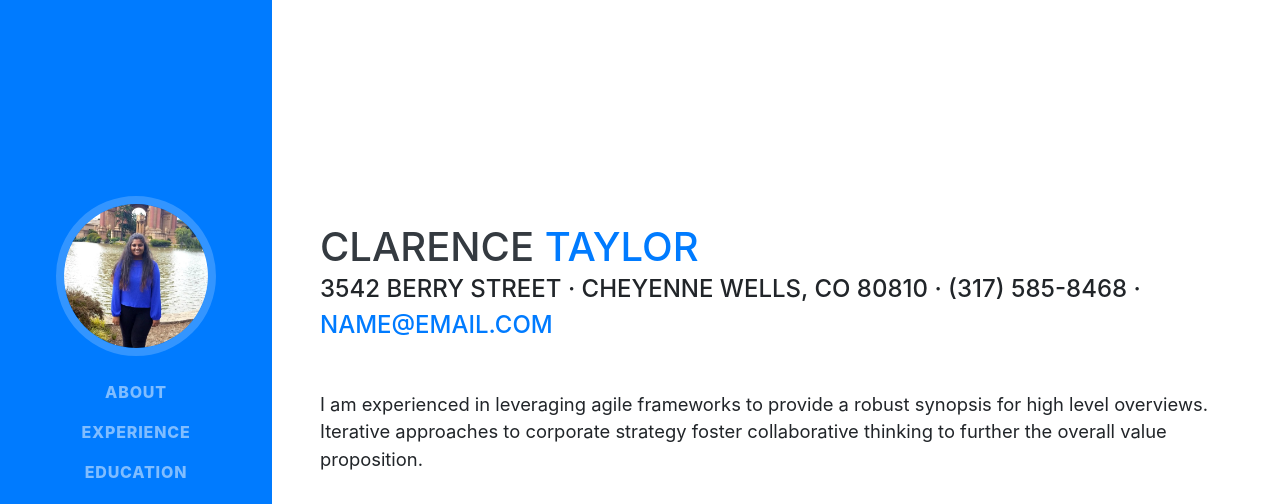
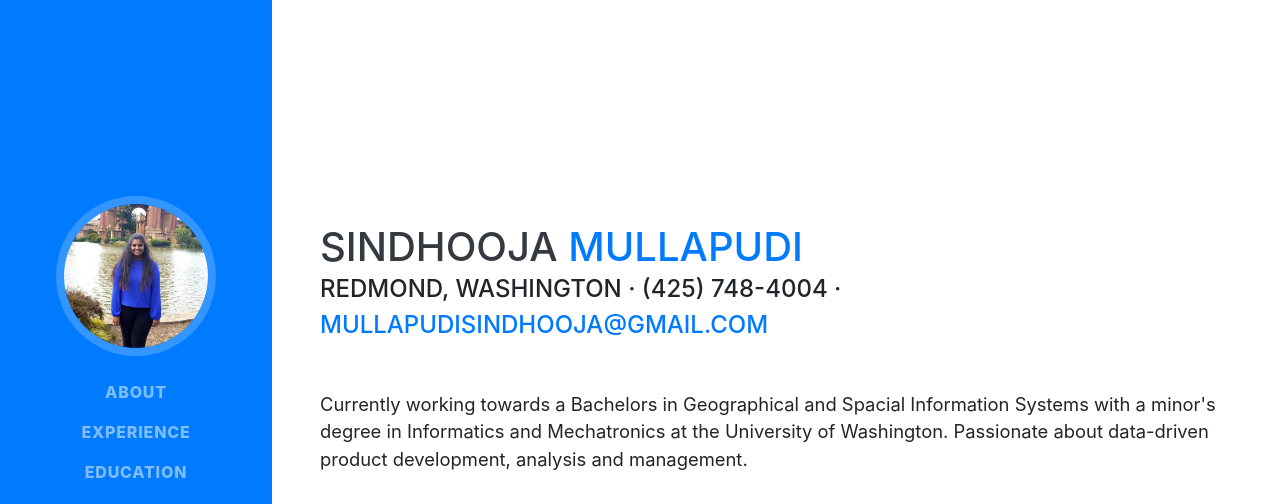
Before and after one commit to Sindhooja-Mullapudi/Sindhooja-Mullapudi.github.io, a website with bundled scripts: page index.html in a window 1280 px wide. Shown: the top 504 px of the page. Built offline with nearby package versions, Linux system fonts and the light colour scheme; a web font is replaced by a local one.

Commit message:
Update index.html

```diff
--- a/index.html
+++ b/index.html
@@ -8,7 +8,7 @@
   <meta name="description" content="">
   <meta name="author" content="">
 
-  <title>Resume - Start Bootstrap Theme</title>
+  <title>Resume</title>
 
   <!-- Bootstrap core CSS -->
   <link href="vendor/bootstrap/css/bootstrap.min.css" rel="stylesheet">
@@ -63,13 +63,13 @@
 
     <section class="resume-section p-3 p-lg-5 d-flex align-items-center" id="about">
       <div class="w-100">
-        <h1 class="mb-0">Clarence
-          <span class="text-primary">Taylor</span>
+        <h1 class="mb-0">Sindhooja
+          <span class="text-primary">Mullapudi</span>
         </h1>
-        <div class="subheading mb-5">3542 Berry Street · Cheyenne Wells, CO 80810 · (317) 585-8468 ·
-          <a href="mailto:name@email.com">name@email.com</a>
+        <div class="subheading mb-5">Redmond, Washington · (425) 748-4004 ·
+          <a href="mailto:mullapudisindhooja@gmail.com">mullapudisindhooja@gmail.com</a>
         </div>
-        <p class="lead mb-5">I am experienced in leveraging agile frameworks to provide a robust synopsis for high level overviews. Iterative approaches to corporate strategy foster collaborative thinking to further the overall value proposition.</p>
+        <p class="lead mb-5">Currently working towards a Bachelors in Geographical and Spacial Information Systems with a minor's degree in Informatics and Mechatronics at the University of Washington. Passionate about data-driven product development, analysis and management.</p>
         <div class="social-icons">
           <a href="#">
             <i class="fab fa-linkedin-in"></i>
```
